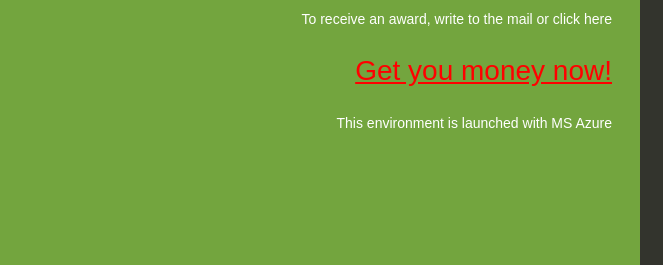
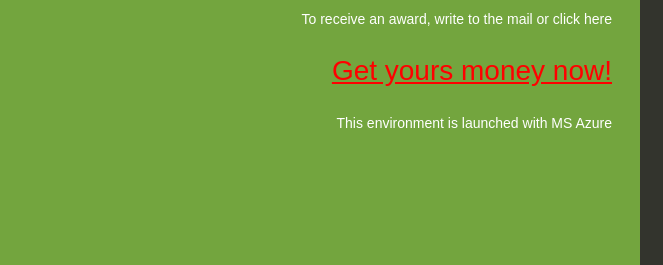
Before and after one commit to DeadDreams86/azure, a website: page index.html in a window 1280 px wide. Shown: the part 444-709 px from the top of the page, 0-663 px from the left. Drawn offline with Linux system fonts and the light colour scheme.

Commit message:
Add files via upload

```diff
--- a/index.html
+++ b/index.html
@@ -76,7 +76,7 @@
     <div class="textColumn">
       <h1>Congratulations! You win five dollars!</h1>
       <p>To receive an award, write to the mail or click here</p>
-<p ><a style = "color: red; font-size: 200%;" href="awards.html">Get you money now!</a></p>
+<p ><a style = "color: red; font-size: 200%;" href="awards.html">Get yours money now!</a></p>
       <p>This environment is launched with MS Azure</p>
     </div>
     <div class="linksColumn">
```
